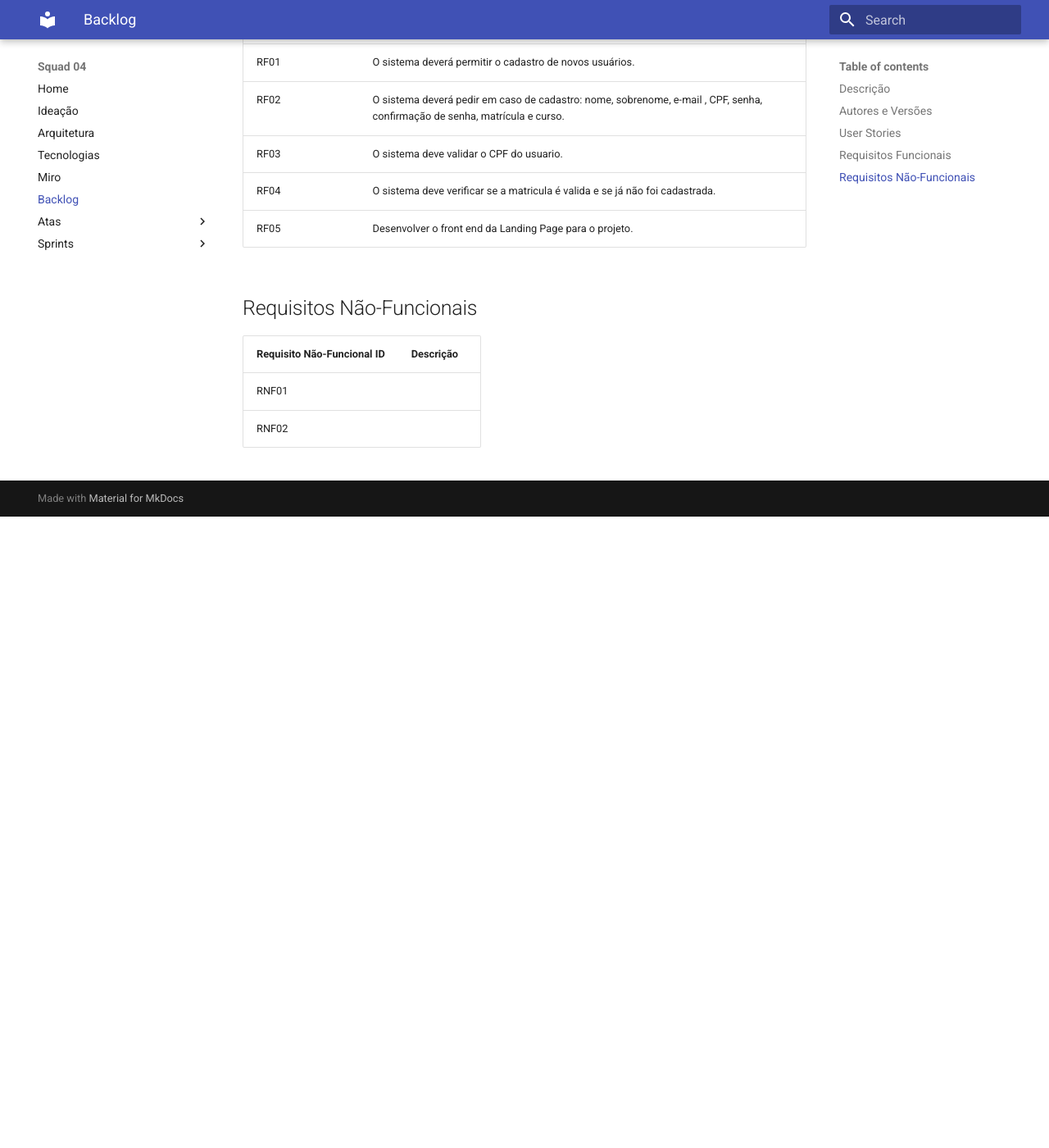
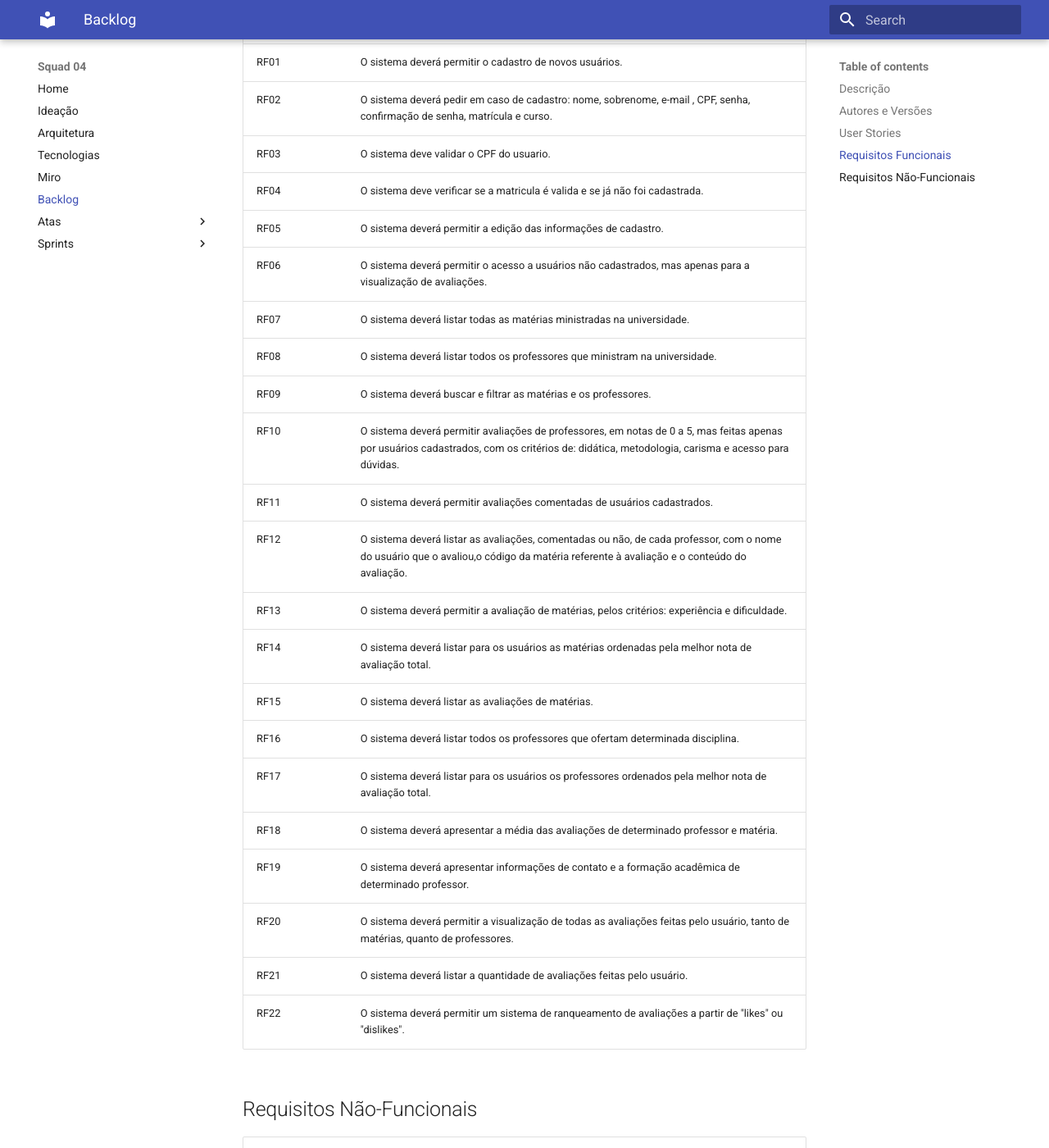
Before and after one commit to unb-mds/2024-1-squad04, an MkDocs documentation site: the page built from docs/backlog.md, in a window 1280 px wide and 1400 px high, scrolled down 2359 px. Shown: the whole window at 82% size. Built offline with MkDocs 1.6.1 and Material for MkDocs 9.7.7, drawn with Linux system fonts in a browser that asks for light colours; before the commit the page ends 2989 px from its top, so only the background shows below that; some of the changed text lies outside the part shown.

Commit message:
Adiciona os Requisitos

```diff
--- a/docs/backlog.md
+++ b/docs/backlog.md
@@ -41,12 +41,35 @@ A aba de backlog contém todas as user stories e requisitos do projeto Avalia Un
 | RF02                       |O sistema deverá pedir em caso de cadastro: nome, sobrenome, e-mail , CPF, senha, confirmação de senha, matrícula e curso. |
 | RF03                       |O sistema deve validar o CPF do usuario. |
 | RF04                       |O sistema deve verificar se a matricula é valida e se já não foi cadastrada. |
-| RF05                       |Desenvolver o front end da Landing Page para o projeto.|
+| RF05                       |O sistema deverá permitir a edição das informações de cadastro.|
+| RF06                       |O sistema deverá permitir o acesso a usuários não cadastrados, mas apenas para a visualização de avaliações.|
+| RF07                       |O sistema deverá listar todas as matérias ministradas na universidade.|
+| RF08                       |O sistema deverá listar todos os professores que ministram na universidade.|
+| RF09                       |O sistema deverá buscar e filtrar as matérias e os professores.|
+| RF10                       |O sistema deverá permitir avaliações de professores, em notas de 0 a 5, mas feitas apenas por usuários cadastrados, com os critérios de: didática, metodologia, carisma e acesso para dúvidas.|
+| RF11                       |O sistema deverá permitir avaliações comentadas de usuários cadastrados.|
+| RF12                       |O sistema deverá listar as avaliações, comentadas ou não, de cada professor, com o nome do usuário que o avaliou,o código da matéria referente à avaliação e o conteúdo do avaliação.|
+| RF13                       |O sistema deverá permitir a avaliação de matérias, pelos critérios: experiência e dificuldade.|
+| RF14                       |O sistema deverá listar para os usuários as matérias ordenadas pela melhor nota de avaliação total.|
+| RF15                       |O sistema deverá listar as avaliações de matérias.|
+| RF16                       |O sistema deverá listar todos os professores que ofertam determinada disciplina.|
+| RF17                       |O sistema deverá listar para os usuários os professores ordenados pela melhor nota de avaliação total.|
+| RF18                       |O sistema deverá apresentar a média das avaliações de determinado professor e matéria.|
+| RF19                       |O sistema deverá apresentar informações de contato e a formação acadêmica de determinado professor.|
+| RF20                       |O sistema deverá permitir a visualização de todas as avaliações feitas pelo usuário, tanto de matérias, quanto de professores.|
+| RF21                       |O sistema deverá listar a quantidade de avaliações feitas pelo usuário.|
+| RF22                       |O sistema deverá permitir um sistema de ranqueamento de avaliações a partir de "likes" ou "dislikes".|
 
 
 ## Requisitos Não-Funcionais
 
 | **Requisito Não-Funcional ID** | **Descrição**                                                                 |
 |--------------------------------|-------------------------------------------------------------------------------|
-| RNF01                          |  |
-| RNF02                          |  |
+| RNF01                          |A aplicação deverá ser web.|
+| RNF02                          |A aplicação deverá ter responsividade bem ajustada.|
+| RNF03                          |A aplicação deverá ser projetada levando em consideração a experiência de usuário.|
+| RNF04                          |A interface de usuário deverá ser concisa, intuitiva e visualmente atrativa.|
+| RNF05                          |O banco de dados deverá ser desenvolvido em MySQL.|
+| RNF06                          |O front-end deverá ser desenvolvido em Vue.js.|
+| RNF07                          |O back-end deverá ser desenvolvido com Node.js e Python.|
+| RNF08                          |O sistema deverá ser alimentado pela listagem de professores do SIGAA.|
```
